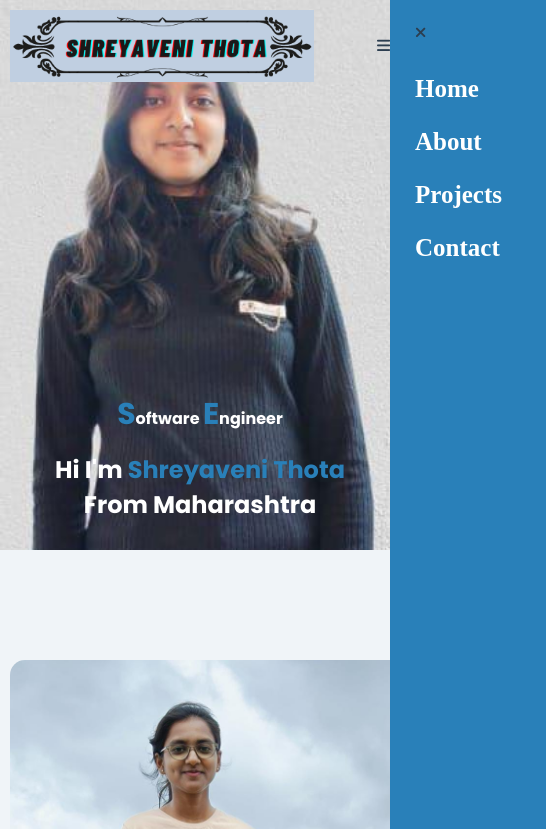
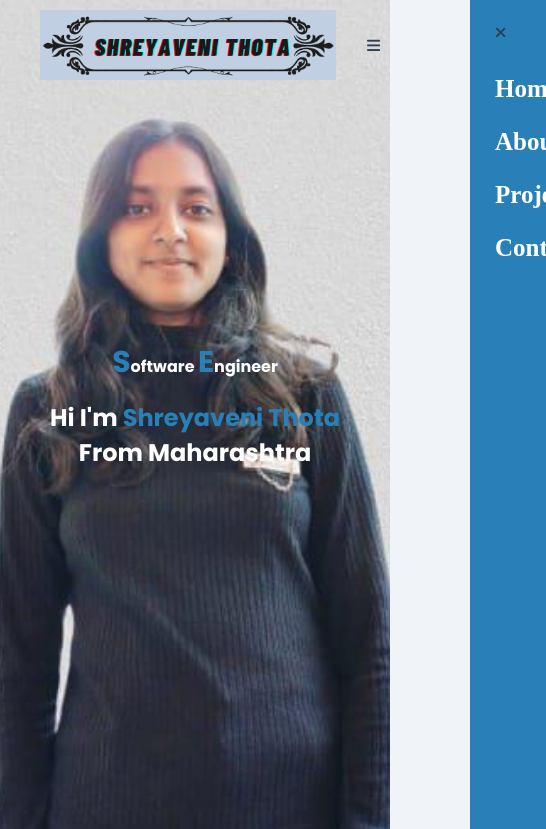
Before and after one commit to Shreyaveni/My_Portfolio, a plain HTML site: page Index.html in a window 390 px wide. Shown: the top 829 px of the page, 546 px wide, since content can reach past the window. Drawn offline with Linux system fonts and the light colour scheme.

Commit message:
Updating

```diff
--- a/Style.css
+++ b/Style.css
@@ -291,7 +291,7 @@ nav .fas{
     display: none;
 }
 /* -----------css for small screens------------ */
-@media only screen and (max-width: 768px) {
+/* @media only screen and (max-width: 768px) {
     #header{
         background-image: url(Images/images/PBG.jpg);
         height: 550px;
@@ -390,4 +390,107 @@ nav .fas{
         margin: 0;
         padding: 0;
     }
+} */
+@media only screen and (max-width: 768px) {
+    #header {
+        background-image: url(Images/images/PBG.jpg);
+        height: 100vh;
+        width: 100%;
+        background-size: cover;
+        background-position: center;
+    }
+
+    nav .fas {
+        display: block;
+    }
+
+    .container {
+        padding: 10px;
+    }
+
+    .logo {
+        max-width: 80%;
+        margin: 0 auto;
+        display: block;
+    }
+
+    .header-content {
+        display: flex;
+        flex-direction: column;
+        align-items: center;
+    }
+
+    .header-image {
+        width: 100%;
+        height: auto;
+        object-fit: cover;
+    }
+
+    .header-text {
+        padding-top: 250px;
+        color: white;
+        font-size: 1rem;
+        margin-top: 10px;
+        text-align: center;
+    }
+
+    .header-text h1 {
+        color: white;
+        font-size: 1.5rem;
+    }
+
+    nav ul {
+        background-color: #2980b9;
+        position: fixed;
+        top: 0;
+        right: -200px;
+        width: 120px;
+        height: 100%;
+        padding-top: 50px;
+        padding-right: 100px;
+        z-index: 2;
+        transition: right 0.3s ease-in-out;
+    }
+
+    nav ul.open {
+        right: 0;
+    }
+
+    nav ul li {
+        display: block;
+        margin: 25px;
+        text-align: center;
+    }
+
+    nav ul .fas {
+        position: absolute;
+        top: 25px;
+        left: 25px;
+        cursor: pointer;
+    }
+
+    nav .fa-solid {
+        font-size: 25px;
+    }
+
+    .about-col-1, .about-col-2 {
+        flex-basis: 100%;
+        margin: 20px 0;
+    }
+
+    .Projects-list {
+        grid-template-columns: repeat(auto-fit, minmax(250px, 1fr));
+    }
+
+    .contact-left, .contact-right {
+        flex-basis: 100%;
+    }
+
+    html, body {
+        margin: 0;
+        padding: 0;
+        width: 100%;
+        height: 100%;
+        overflow-x: hidden;
+    }
 }
```
